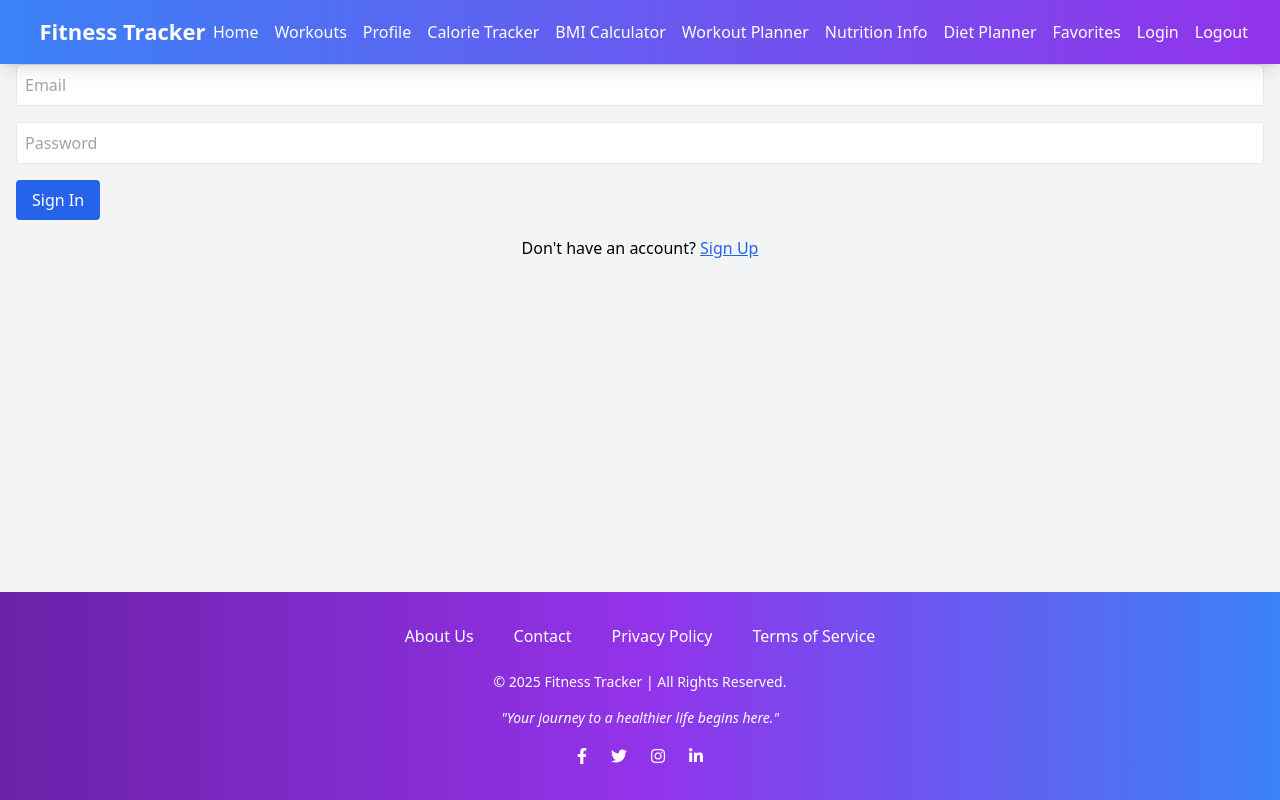
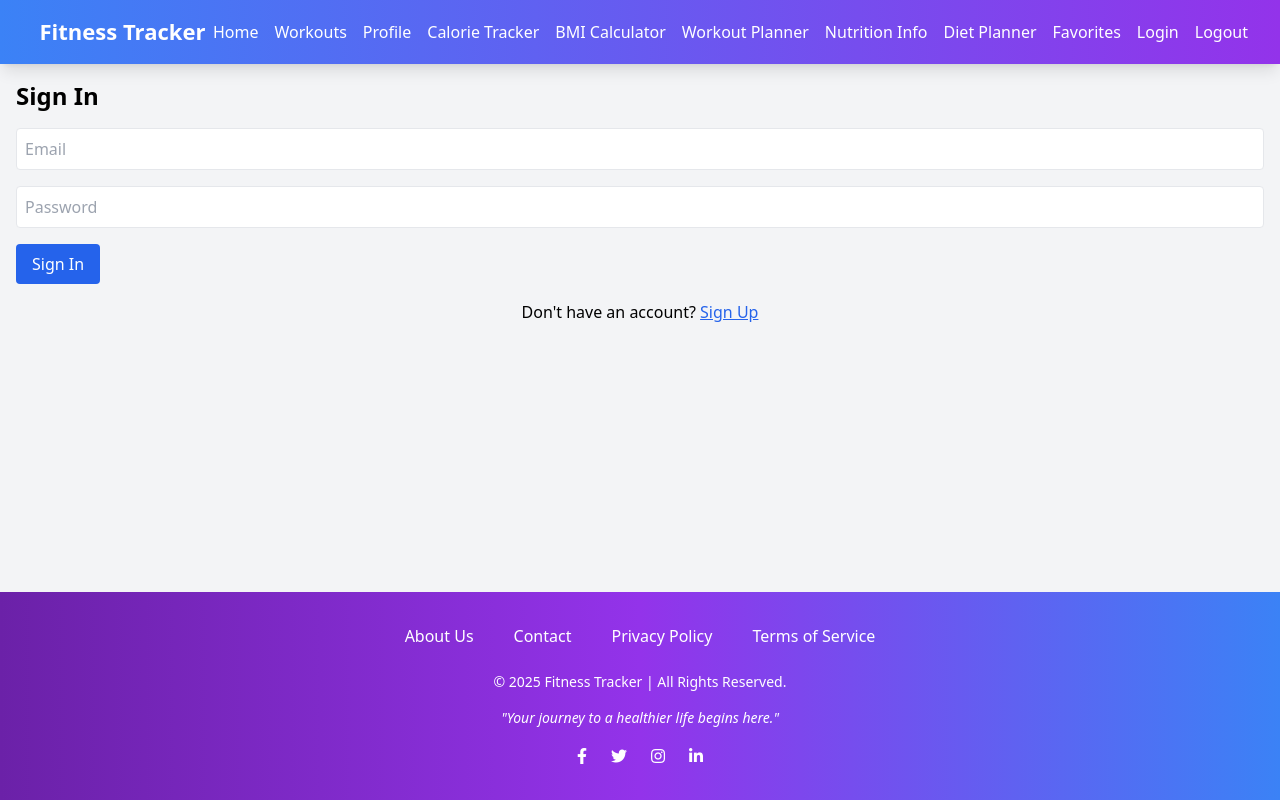
Before and after one commit to SauravYadav12345/AkkiFitnessWebApp, a React (Create React App) app: page /signin in a window 1280 px wide. Built offline with nearby package versions, Linux system fonts and the light colour scheme.

Commit message:
updated signup & signin page for mob view

```diff
--- a/src/components/Signin.jsx
+++ b/src/components/Signin.jsx
@@ -21,7 +21,7 @@
   };
 
   return (
-    <div className="container mx-auto p-4">
+    <div className="container mx-auto p-4 mt-16">
       <h1 className="text-2xl font-bold mb-4">Sign In</h1>
       {error && <p className="text-red-500">{error}</p>}
       <form onSubmit={handleSignin} className="space-y-4">
--- a/src/components/Signup.jsx
+++ b/src/components/Signup.jsx
@@ -33,7 +33,7 @@
   };
 
   return (
-    <div className="container mx-auto p-4">
+    <div className="container mx-auto p-4 mt-16">
       <h1 className="text-2xl font-bold mb-4">Sign Up</h1>
       {error && <p className="text-red-500">{error}</p>}
       <form onSubmit={handleSignup} className="space-y-4">
```
